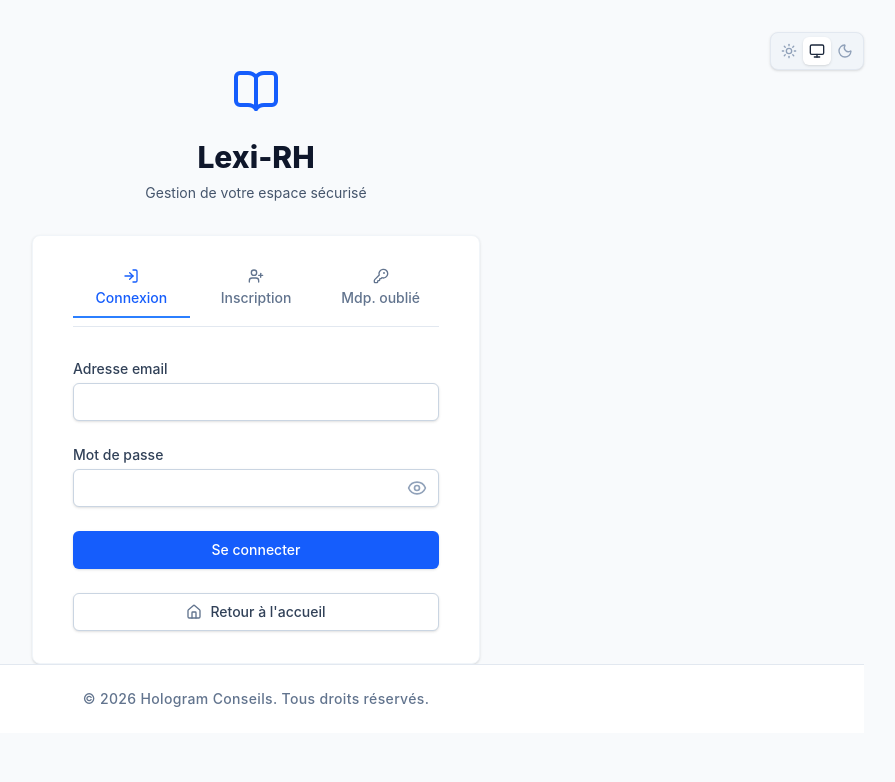
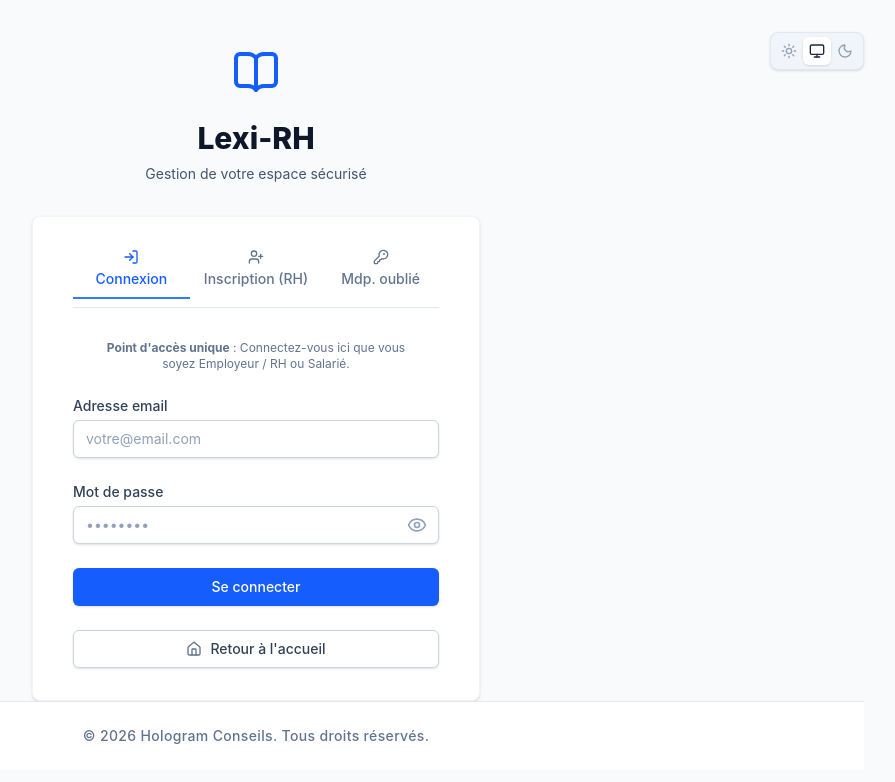
Before and after one commit to hologramconseils/lexi-rh, a React (Vite) app in the folder frontend/: page /login in a window 1280 px wide. Shown: the top 782 px of the page, without its empty margins (384-1279 px from the left). Built offline with nearby package versions, Linux system fonts and the light colour scheme; no server answers.

Commit message:
Auth: Implement access management. Restrict registration to employers and profile editing to password-only for employees.

```diff
--- a/frontend/src/pages/Login.tsx
+++ b/frontend/src/pages/Login.tsx
@@ -47,9 +47,9 @@ const Login: React.FC = () => {
         await axios.post(`${API_URL}/auth/register`, {
           email,
           password,
-          role: 'admin' // Force the admin role as requested
+          role: 'employer' // Public registration always creates employer role
         });
-        setSuccess('Compte administrateur créé avec succès. Vous pouvez maintenant vous connecter.');
+        setSuccess('Compte employeur créé avec succès. Vous pouvez maintenant vous connecter.');
         setMode('login');
         setPassword('');
         setConfirmPassword('');
@@ -116,9 +116,10 @@ const Login: React.FC = () => {
               type="button"
               onClick={() => { setMode('register'); resetForm(); }}
               className={`flex-1 pb-2 text-sm font-medium border-b-2 transition-colors ${mode === 'register' ? 'border-blue-500 text-blue-600 dark:text-blue-400' : 'border-transparent text-slate-500 hover:text-slate-700 dark:text-slate-400 dark:hover:text-slate-300'}`}
+              title="Inscription Employeur / RH uniquement"
             >
               <UserPlus className="w-4 h-4 mx-auto mb-1" />
-              Inscription
+              Inscription (RH)
             </button>
             <button
               type="button"
@@ -129,6 +130,18 @@ const Login: React.FC = () => {
               Mdp. oublié
             </button>
           </div>
+
+          {mode === 'login' && (
+            <p className="text-center text-xs text-slate-500 dark:text-slate-400 mb-6 px-4">
+              <strong>Point d'accès unique</strong> : Connectez-vous ici que vous soyez Employeur / RH ou Salarié.
+            </p>
+          )}
+
+          {mode === 'register' && (
+            <p className="text-center text-xs text-blue-600 dark:text-blue-400 mb-6 px-4 font-medium animate-pulse">
+              Note : L'inscription est réservée aux employeurs. Les comptes salariés sont créés par l'administrateur.
+            </p>
+          )}
 
           <form className="space-y-6" onSubmit={handleSubmit}>
             {error && (
@@ -149,6 +162,8 @@ const Login: React.FC = () => {
                   type="email"
                   required
                   value={email}
+                  placeholder="votre@email.com"
+                  title="Adresse email"
                   onChange={(e) => setEmail(e.target.value)}
                   className="appearance-none block w-full px-3 py-2 border border-slate-300 dark:border-slate-600 rounded-md shadow-sm placeholder-slate-400 dark:placeholder-slate-500 focus:outline-none focus:ring-blue-500 focus:border-blue-500 sm:text-sm bg-white dark:bg-slate-900 text-slate-900 dark:text-white transition-colors"
                 />
@@ -165,6 +180,8 @@ const Login: React.FC = () => {
                   type={showPassword ? "text" : "password"}
                   required
                   value={password}
+                  placeholder="••••••••"
+                  title="Mot de passe"
                   onChange={(e) => setPassword(e.target.value)}
                   className="appearance-none block w-full px-3 py-2 border border-slate-300 dark:border-slate-600 rounded-md shadow-sm placeholder-slate-400 dark:placeholder-slate-500 focus:outline-none focus:ring-blue-500 focus:border-blue-500 sm:text-sm pr-10 bg-white dark:bg-slate-900 text-slate-900 dark:text-white transition-colors"
                 />
@@ -189,6 +206,8 @@ const Login: React.FC = () => {
                     type={showPassword ? "text" : "password"}
                     required
                     value={confirmPassword}
+                    placeholder="••••••••"
+                    title="Confirmer le mot de passe"
                     onChange={(e) => setConfirmPassword(e.target.value)}
                     className="appearance-none block w-full px-3 py-2 border border-slate-300 dark:border-slate-600 rounded-md shadow-sm placeholder-slate-400 dark:placeholder-slate-500 focus:outline-none focus:ring-blue-500 focus:border-blue-500 sm:text-sm pr-10 bg-white dark:bg-slate-900 text-slate-900 dark:text-white transition-colors"
                   />
--- a/frontend/src/pages/Profile.tsx
+++ b/frontend/src/pages/Profile.tsx
@@ -68,9 +68,15 @@ const Profile = () => {
                 <input
                   type="email"
                   value={email}
+                  disabled={user?.role === 'employee'}
                   onChange={e => setEmail(e.target.value)}
-                  className="block w-full px-3 py-2 border border-slate-300 dark:border-slate-600 rounded-md shadow-sm focus:outline-none focus:ring-blue-500 focus:border-blue-500 sm:text-sm bg-white dark:bg-slate-900 text-slate-900 dark:text-white transition-colors"
+                  className={`block w-full px-3 py-2 border border-slate-300 dark:border-slate-600 rounded-md shadow-sm focus:outline-none focus:ring-blue-500 focus:border-blue-500 sm:text-sm bg-white dark:bg-slate-900 text-slate-900 dark:text-white transition-colors ${user?.role === 'employee' ? 'opacity-60 cursor-not-allowed bg-slate-100 dark:bg-slate-800' : ''}`}
                 />
+                {user?.role === 'employee' && (
+                  <p className="mt-1 text-[10px] text-slate-500 dark:text-slate-400">
+                    Votre identifiant (email) ne peut être modifié que par votre administrateur.
+                  </p>
+                )}
               </div>
 
               <div>
```
Also changed, not shown: 2 other files (tests, documents, lock files or other folders).
